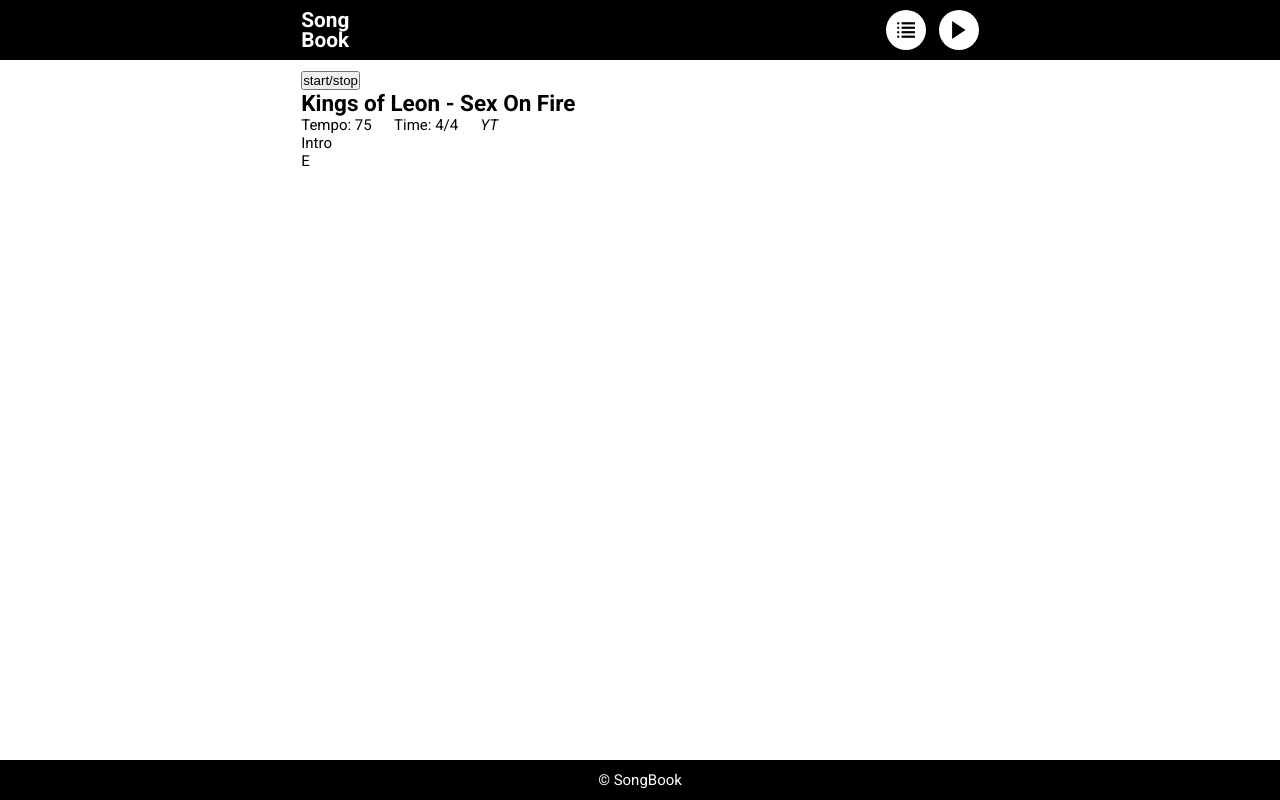
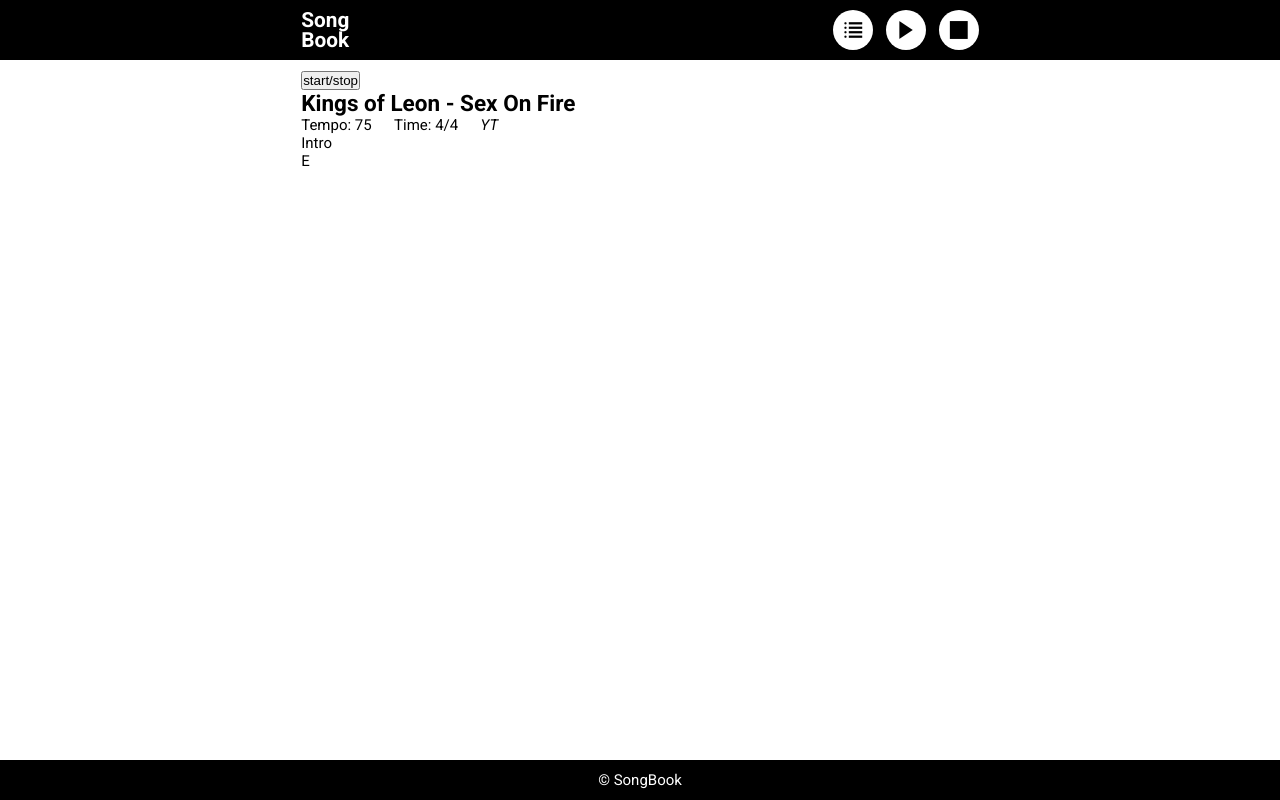
Before and after one commit to patrykkowalski0617/songbook, a React (Create React App) app: page / in a window 1280 px wide. Built offline with nearby package versions, Linux system fonts and the light colour scheme.

Commit message:
move all methods from HeaderButtonContainer.js to Header.js

```diff
--- a/src/components/app/App.js
+++ b/src/components/app/App.js
@@ -10,14 +10,12 @@
 const lyricsList = getLyricsItems(lyrics_list);
 
 class App extends Component {
-  handleClick = this.handleClick.bind(this);
-
   state = { displayLyricsList: false, searchResult: lyricsList };
 
-  handleClick(callback) {
-    console.log("test in App");
+  displayLyricsList(callback) {
     this.setState({ displayLyricsList: !this.state.displayLyricsList });
   }
+  displayLyricsList = this.displayLyricsList.bind(this);
 
   searchClick(value) {
     const searchResult = filterLyricsList(value, lyricsList);
@@ -28,7 +26,10 @@
   render() {
     return (
       <div>
-        <Header onClick={this.handleClick} searchClick={this.searchClick} />
+        <Header
+          displayLyricsList={this.displayLyricsList}
+          searchClick={this.searchClick}
+        />
         <Main
           display={this.state.displayLyricsList ? "anim-show" : "anim-hide"}
           searchResult={this.state.searchResult}
--- a/src/components/header/Header.js
+++ b/src/components/header/Header.js
@@ -6,31 +6,71 @@
 
 class Header extends Component {
   state = {
-    displaySerach: false
+    displaySearch: false,
+    // indexes needed to set correct icon from buttonData.icons
+    iconInitialIndex: [0, 0, 0]
   };
 
-  handleClick(callback) {
-    if (callback) {
-      callback();
+  buttonData = {
+    // possible icons for each button
+    icons: [["lyrics-list", "close"], ["play", "pause"], ["stop"]],
+    // methods for each button
+    methods: [
+      () => {
+        this.setState({ displaySearch: !this.state.displaySearch });
+        this.props.displayLyricsList();
+      },
+      () => {
+        console.log("play/pause");
+      },
+      () => {
+        console.log("stop");
+      }
+    ]
+  };
+
+  switchIcon(buttonIndex) {
+    let currentSate = this.state.iconInitialIndex.slice();
+    let iconIndex = currentSate[buttonIndex];
+
+    if (iconIndex < this.buttonData.icons[buttonIndex].length - 1) {
+      iconIndex++;
+    } else {
+      iconIndex = 0;
     }
+    currentSate[buttonIndex] = iconIndex;
 
-    console.log("test in Header");
-    this.setState({ displaySerach: !this.state.displaySerach });
+    this.setState({ iconInitialIndex: currentSate });
   }
 
+  handleClick(buttonIndex) {
+    this.switchIcon(buttonIndex);
+    this.buttonData.methods[buttonIndex]();
+  }
+  handleClick = this.handleClick.bind(this);
+
   render() {
+    const indexes = this.state.iconInitialIndex.slice();
+    const icons = this.buttonData.icons.slice();
+    const getIcons = function() {
+      return icons.map(function(item, index) {
+        return item[indexes[index]];
+      });
+    };
+
     return (
       <header className="header">
         <div className="container">
           <Logo
-            display={this.state.displaySerach ? "anim-hide" : "anim-show"}
+            display={this.state.displaySearch ? "anim-hide" : "anim-show"}
           />
           <Search
-            display={this.state.displaySerach ? "anim-show" : "anim-hide"}
+            display={this.state.displaySearch ? "anim-show" : "anim-hide"}
             searchClick={this.props.searchClick}
           />
           <HeaderButtonContainer
-            onClick={() => this.handleClick(this.props.onClick())}
+            icons={getIcons()}
+            handleClick={this.handleClick}
           />
         </div>
       </header>
--- a/src/components/header/header-buttons/HeaderButton.js
+++ b/src/components/header/header-buttons/HeaderButton.js
@@ -5,9 +5,7 @@
     <div className="col header-button">
       {props.test}
       <button
-        className={`icon icon-${props.icon} button-${
-          props.buttonName
-        } circle-input`}
+        className={`icon icon-${props.icon} circle-input`}
         onClick={props.onClick}
       />
     </div>
--- a/src/components/header/header-buttons/HeaderButtonContainer.js
+++ b/src/components/header/header-buttons/HeaderButtonContainer.js
@@ -2,49 +2,18 @@
 import HeaderButton from "./HeaderButton";
 
 class ButtonContainer extends Component {
-   state = {
-      iconInitialIndex: [0, 0]
-   };
+  render() {
+    const icons = this.props.icons;
+    const buttons = icons.map((item, index) => (
+      <HeaderButton
+        key={index}
+        icon={icons[index]}
+        onClick={() => this.props.handleClick(index)}
+      />
+    ));
 
-   buttonsIcons = [["lyrics-list", "close"], ["play", "pause"]];
-
-   buttonsNames = ["lyrics-list", "play"];
-
-   handleClick = function(buttonIndex, callback) {
-      console.log("test in Buttons");
-      let iconIndex = this.state.iconInitialIndex[buttonIndex];
-      let currentSate = this.state.iconInitialIndex.slice();
-      if (iconIndex !== this.buttonsIcons[buttonIndex].length - 1) {
-         iconIndex++;
-      } else {
-         iconIndex = 0;
-      }
-
-      currentSate[buttonIndex] = iconIndex;
-
-      this.setState({ iconInitialIndex: currentSate });
-
-      if (callback) {
-         callback();
-      }
-   };
-
-   render() {
-      return (
-         <div className="row header-buttons">
-            <HeaderButton
-               icon={this.buttonsIcons[0][this.state.iconInitialIndex[0]]}
-               buttonName={this.buttonsNames[0]}
-               onClick={() => this.handleClick(0, this.props.onClick())}
-            />
-            <HeaderButton
-               icon={this.buttonsIcons[1][this.state.iconInitialIndex[1]]}
-               buttonName={this.buttonsNames[1]}
-               onClick={() => this.handleClick(1, this.props.onClick())}
-            />
-         </div>
-      );
-   }
+    return <div className="row header-buttons">{buttons}</div>;
+  }
 }
 
 export default ButtonContainer;
```
